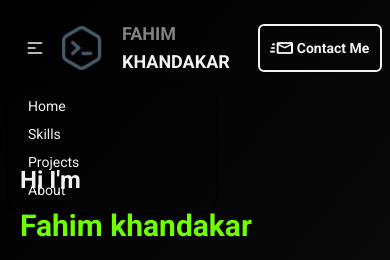
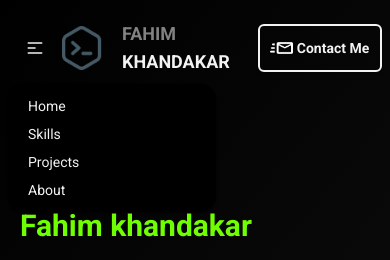
Before and after one commit to fahim-khandakar/fahim-khandakar-portfolio, a React (Vite) app: page / in a window 390 px wide. Both pictures are taken after a click on the button 35 px from the left and 48 px from the top of the page. Shown: the top 260 px of the page. Built offline with nearby package versions, Linux system fonts and the light colour scheme.

Commit message:
change some style

```diff
--- a/src/Components/Navbar/Navbar.jsx
+++ b/src/Components/Navbar/Navbar.jsx
@@ -62,7 +62,7 @@ const Navbar = () => {
             </div>
             <ul
               tabIndex={0}
-              className="menu menu-sm  dropdown-content mt-3 z-[1] p-2 shadow rounded-box w-52"
+              className="menu menu-sm bg-black dropdown-content mt-3 z-[1] p-2 shadow rounded-box w-52"
             >
               {navbarLink}
             </ul>
```
